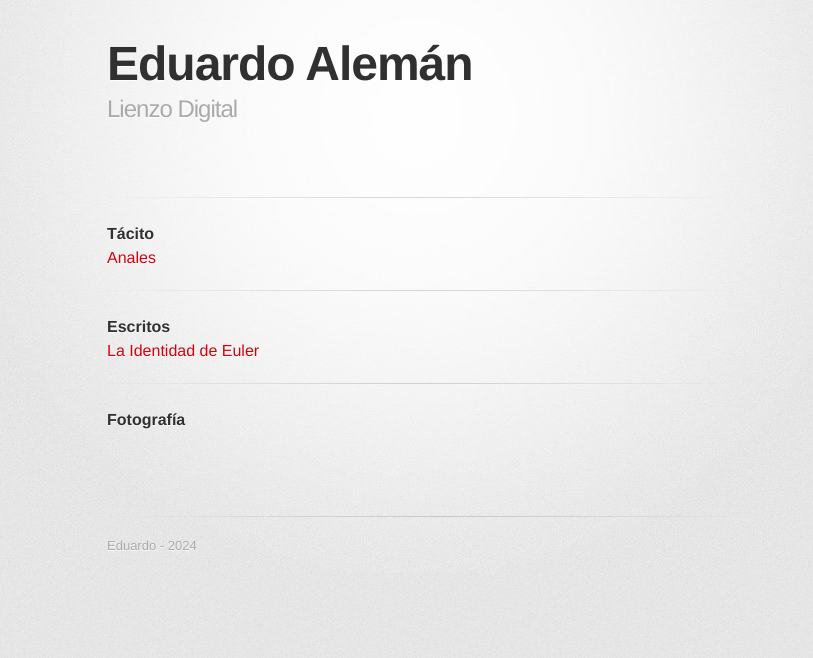
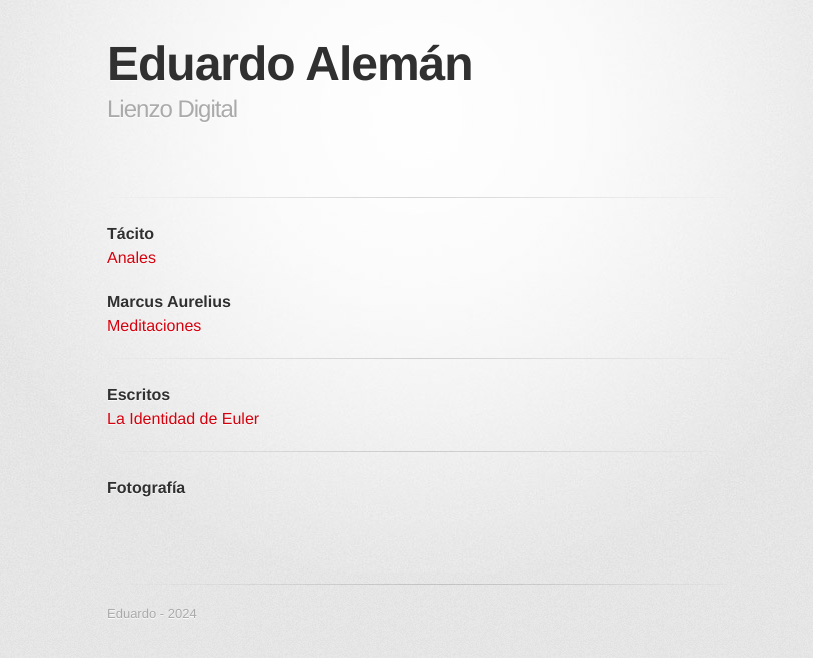
Before and after one commit to lampsacus/lampsacus.github.io, a Jekyll site: the page built from index.md, in a window 1280 px wide. Shown: the top 658 px of the page, without its empty margins (223-1036 px from the left). Built offline with Jekyll 4.4.1, drawn with Linux system fonts in a browser that asks for light colours; some web fonts are replaced.

Commit message:
meditaciones

```diff
--- a/index.md
+++ b/index.md
@@ -5,6 +5,10 @@ layout: default
 #### Tácito
 
 [Anales](/libros/libro-i-anales-tacito.md)
+
+#### Marcus Aurelius
+
+[Meditaciones](/libros/meditacions.md)
 
 ---
 
```
